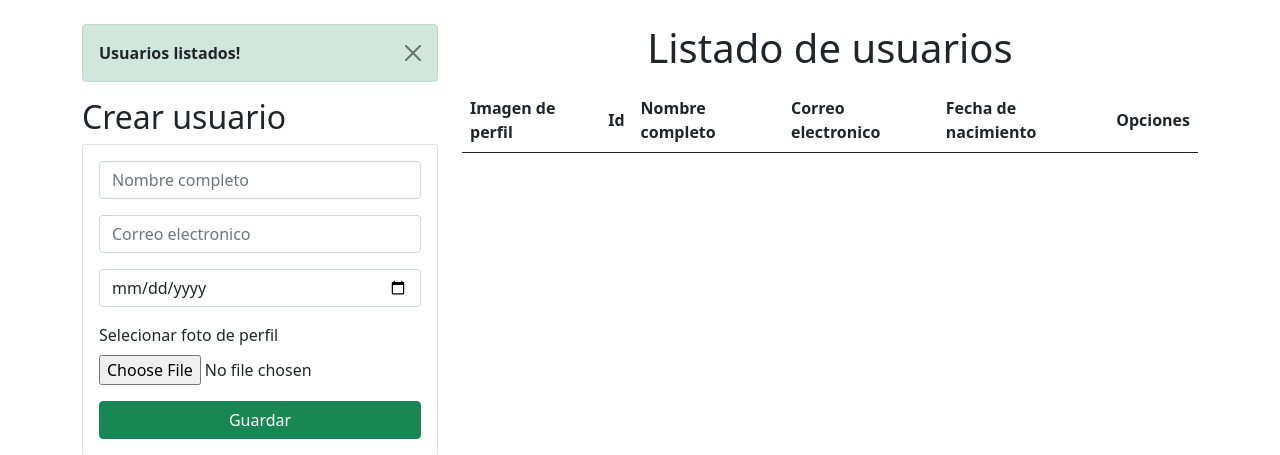
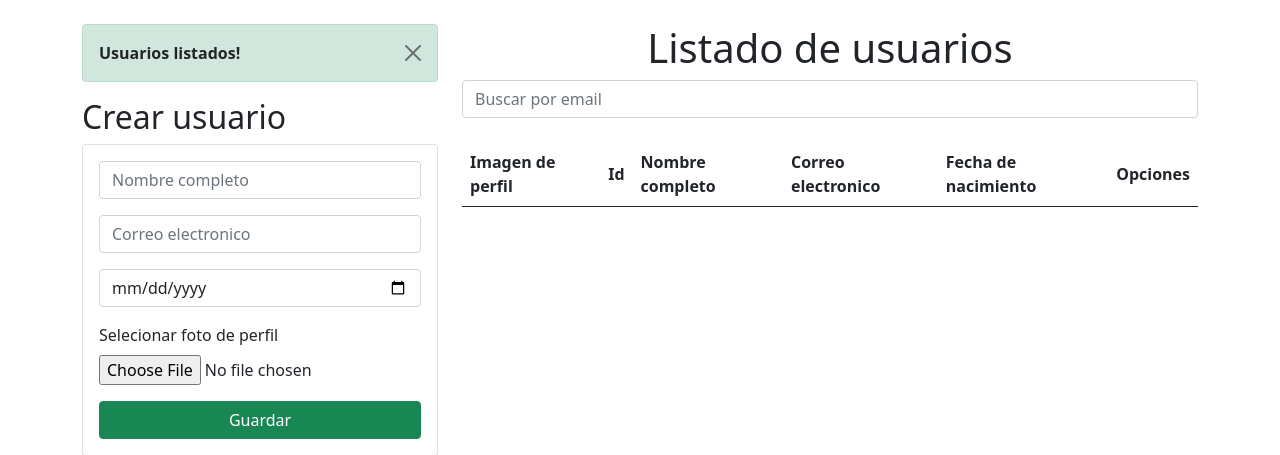
Before and after one commit to JoseSierraVzl/crud-django, a Django app: page / in a window 1280 px wide. Shown: the part 56-511 px from the top of the page. Run offline with Django 4.2, Linux system fonts and the light colour scheme; lists and menus that the app fills with data are empty.

Commit message:
[Html,Js,Py]Filter users by email

```diff
--- a/apps/User/static/js/script.js
+++ b/apps/User/static/js/script.js
@@ -1,4 +1,4 @@
-window.onload = function() {
+window.onload = function () {
     const btnDelete = document.querySelectorAll('.btnDelete');
 
     btnDelete.forEach(btn => {
@@ -11,3 +11,24 @@ window.onload = function() {
         });
     })
 };
+
+
+function filterEmail() {
+    let input, filter, table, tr, td, i, txtValue;
+    input = document.getElementById("filterEmail");
+    filter = input.value.toUpperCase();
+    table = document.getElementById("tableUser");
+    tr = table.getElementsByTagName("tr");
+
+    for (i = 0; i < tr.length; i++) {
+        td = tr[i].getElementsByTagName("td")[3];
+        if (td) {
+            txtValue = td.textContent || td.innerText;
+            if (txtValue.toUpperCase().indexOf(filter) > -1) {
+                tr[i].style.display = "";
+            } else {
+                tr[i].style.display = "none";
+            }
+        }
+    }
+};
--- a/apps/User/templates/home.html
+++ b/apps/User/templates/home.html
@@ -42,8 +42,19 @@
     </div>
     <div class="col-md-6 col-lg-8 col-xl-8 col-sm-12">
         <h1 class="text-center"> Listado de usuarios </h1>
+        <div class="form-group mb-3">
+            <input
+                type="text"
+                id="filterEmail"
+                name="filterEmail"
+                class="form-control"
+                placeholder="Buscar por email"
+                onkeyup="filterEmail()"
+                required
+            >
+        </div>
         <div class="table-responsive py-2">
-            <table class="table table-striped">
+            <table id="tableUser" class="table table-striped">
                 <thead>
                     <tr>
                         <th>Imagen de perfil</th>
--- a/apps/User/views.py
+++ b/apps/User/views.py
@@ -14,6 +14,10 @@ def registerUser(request):
     dateBirth = request.POST['birthday']
     email = request.POST['email']
     profilePicture = request.FILES['profilePicture']
+
+    if User.objects.filter(email=email).count():
+        messages.success(request, "Direccion de email ya existe")
+        return redirect('/')
 
     user = User.objects.create(
         fullName = fullName,
```
